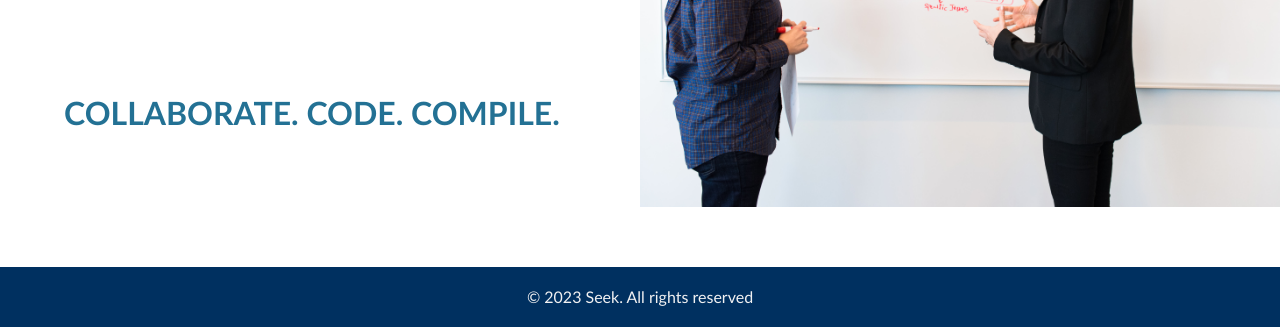
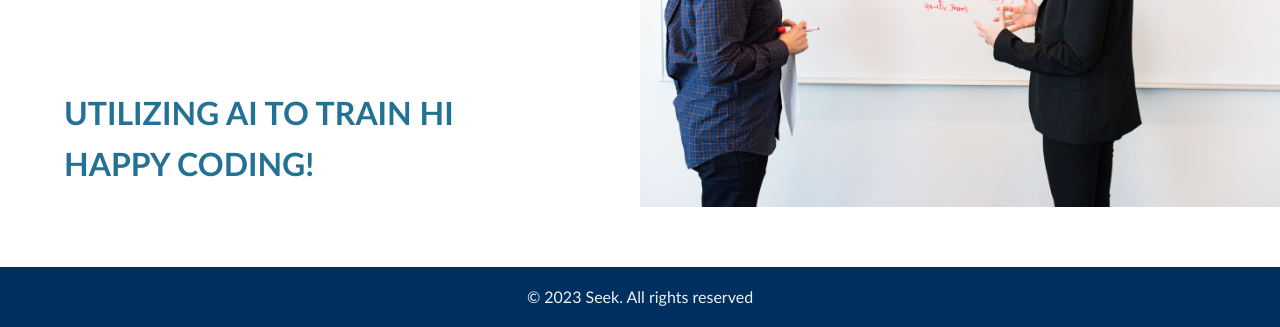
Before and after one commit to GordonChen19/CodeLab-Source-Code, a Flask app: page / in a window 1280 px wide. Shown: the part 473-800 px from the top of the page. Run offline with Flask 3, Linux system fonts and the light colour scheme; some libraries are stand-ins or nearby versions.

Commit message:
home page

```diff
--- a/Website/templates/home.html
+++ b/Website/templates/home.html
@@ -30,7 +30,8 @@
             </h2>
              -->
     <div class="home-info">
-      <h3>COLLABORATE. CODE. COMPILE.</h3>
+      <h3>UTILIZING AI TO TRAIN HI</h3>
+      <h3>HAPPY CODING!</h3>
     </div>
   </div>
 
```
